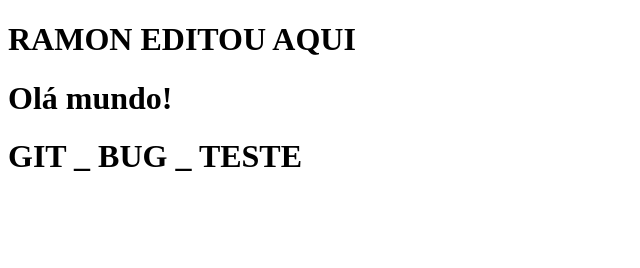
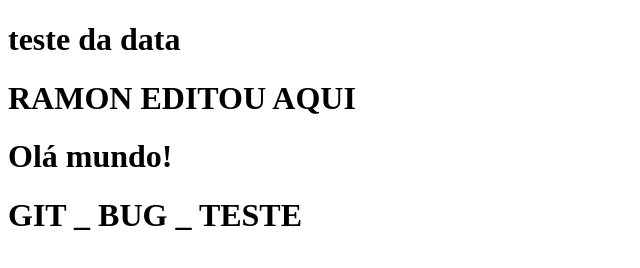
Before and after one commit to AI-B166ER/praticandogit, a plain HTML site: page index.html in a window 1280 px wide. Shown: the whole page, without its empty margins (0-640 px from the left). Drawn offline with Linux system fonts and the light colour scheme.

Commit message:
TESTE DA HORA E DATA

```diff
--- a/index.html
+++ b/index.html
@@ -4,6 +4,8 @@
 	<meta charset="utf-8">
 </head>
 <body>
+
+	<h1>teste da data</h1>
 	<h1>RAMON EDITOU AQUI</h1>
 	<h1>Olá mundo!</h1>
 	 <!!-- leonardo editou -->
```
